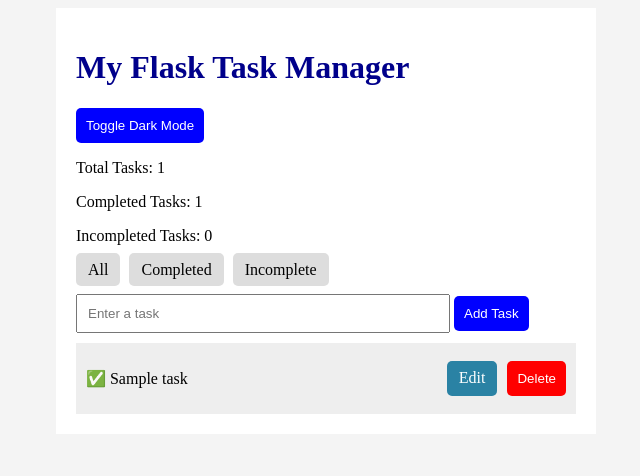
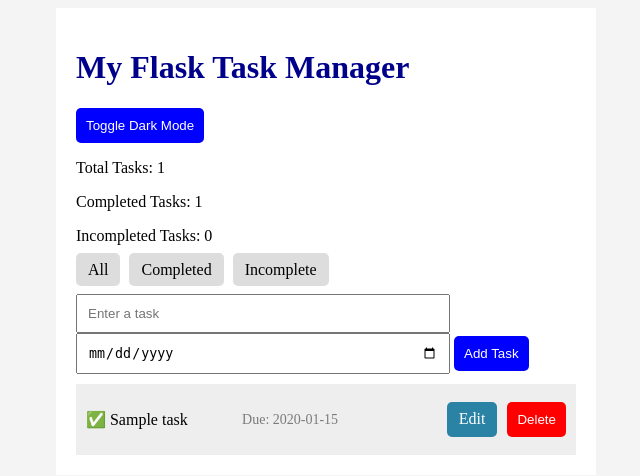
Before and after one commit to D0ct0rg/flask-task-manager, a Flask app: page / in a window 1280 px wide. Shown: the top 476 px of the page, without its empty margins (314-954 px from the left). Run offline with Flask 3, Linux system fonts and the light colour scheme; tables that the repository leaves empty hold one stand-in row (values such as "Sample post").

Commit message:
Added due dates

```diff
--- a/app.py
+++ b/app.py
@@ -10,7 +10,8 @@ def setup_database():
     CREATE TABLE IF NOT EXISTS tasks (
         id INTEGER PRIMARY KEY AUTOINCREMENT,
         task_name TEXT NOT NULL,
-        completed INTEGER NOT NULL
+        completed INTEGER NOT NULL,
+        due_date TEXT
     )
     ''')
 
@@ -66,15 +67,17 @@ def add_task():
 
     task_name = request.form['task_name']
 
+    due_date = request.form['due_date']
+
     if task_name.strip() != '':
 
         connection = sqlite3.connect('tasks.db')
         cursor = connection.cursor()
 
         cursor.execute('''
-        INSERT INTO tasks (task_name, completed)
-        VALUES (?, 0)
-        ''', (task_name,))
+        INSERT INTO tasks (task_name, completed, due_date)
+        VALUES (?, 0, ?)
+        ''', (task_name, due_date))
 
         connection.commit()
         connection.close()
--- a/static/style.css
+++ b/static/style.css
@@ -119,3 +119,13 @@ body.dark-mode h1 {
 .edit-button:hover {
     background-color: rgb(26, 101, 158);
 }
+
+.due-date {
+    font-size: 14px;
+    color: #7b7b7b;
+    margin: 5px 0;
+}
+
+.due-date .dark-mode {
+    color: #e6e6e6;
+}
--- a/templates/index.html
+++ b/templates/index.html
@@ -27,6 +27,7 @@
 
         <form action="/add" method="POST">
             <input type="text" name="task_name" placeholder="Enter a task">
+            <input type="date" name="due_date">
             <button class="add-button">Add Task</button>
         </form>
 
@@ -45,6 +46,11 @@
 
                     {{ task[1] }}
 
+                    {% if task[3] %}
+                        <p class="due-date">Due: {{ task[3] }}</p>
+                    {% else %}
+                        <p class="due-date">No due date</p>
+                    {% endif %}
                 </p>
                 <div class="task-buttons">
                     <a href="/edit/{{ task[0] }}" class="edit-button">Edit</a>
```
